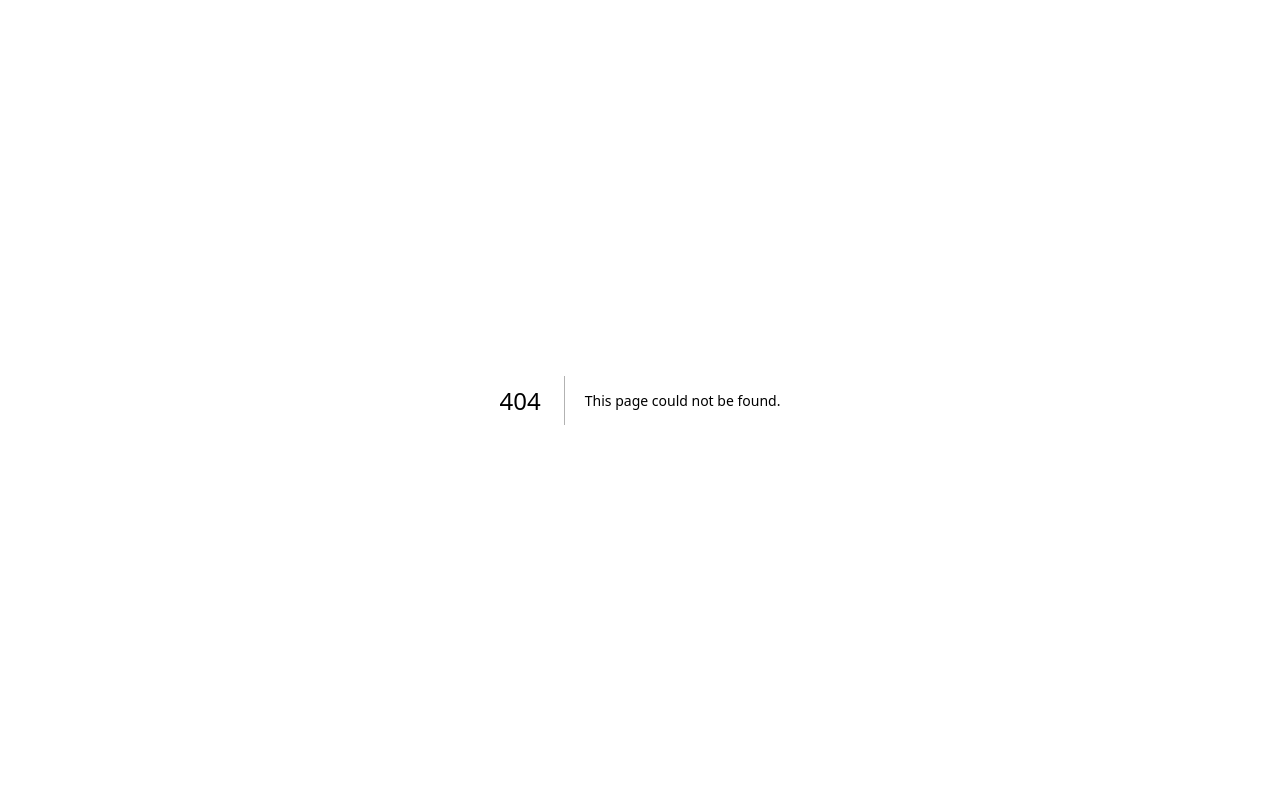
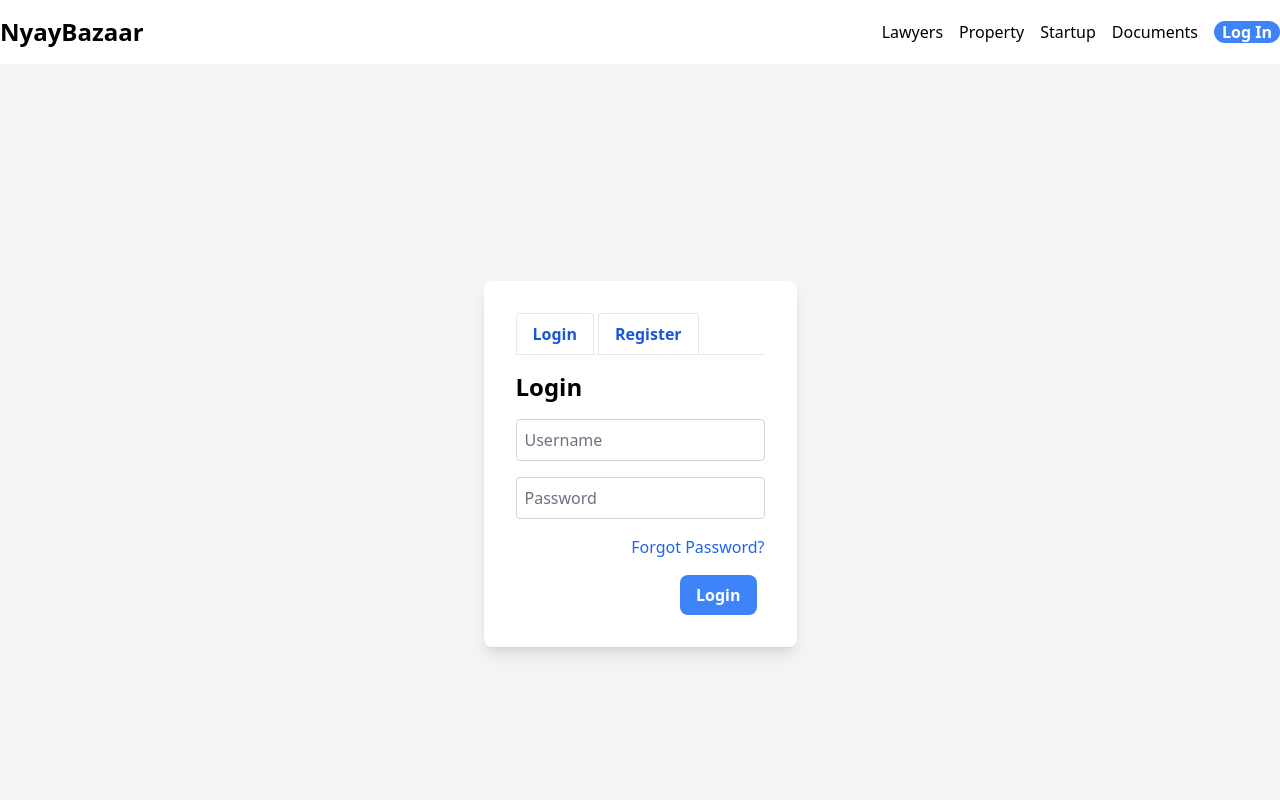
Before and after one commit to noobCoderVP/SIH_vikram, a Next.js app in the folder frontend/: page /login in a window 1280 px wide. Before the commit this address had no page. Shown: the top 800 px of the page. Built offline with nearby package versions, Linux system fonts and the light colour scheme.

Commit message:
Add login and register page

```diff
--- a/frontend/components/LoginButton.js
+++ b/frontend/components/LoginButton.js
@@ -1,12 +1,27 @@
 import React from 'react';
+import { useState } from 'react';
+import Link from 'next/link';
 
 const LoginButton = () => {
+  const [isOpen, setIsOpen] = useState(false);
+
+  const openModal = () => {
+    setIsOpen(true);
+  };
+
+  const closeModal = () => {
+    setIsOpen(false);
+  };
   return (
-    <button
+    <div>
+    <Link
       className="bg-blue-500 hover:bg-blue-600 text-white font-bold px-2 rounded-full transition duration-300"
+      href="/login"
     >
       Log In
-    </button>
+    </Link>
+
+    </div>
   );
 };
 
--- /dev/null
+++ b/frontend/pages/login.js
@@ -0,0 +1,148 @@
+// LoginPage.js
+import Footer from '@/components/Footer';
+import Header from '@/components/Header';
+import React, { useState } from 'react';
+
+const LoginPage = () => {
+  const [activeTab, setActiveTab] = useState('login');
+  const [loginData, setLoginData] = useState({ username: '', password: '' });
+  const [registrationData, setRegistrationData] = useState({ username: '', password: '', email: '' });
+
+  const handleTabClick = (tab) => {
+    setActiveTab(tab);
+  };
+
+  const handleLoginSubmit = (e) => {
+    e.preventDefault();
+    // Implement your login logic here using loginData
+    console.log('Logging in with:', loginData);
+  };
+
+  const handleRegistrationSubmit = (e) => {
+    e.preventDefault();
+    // Implement your registration logic here using registrationData
+    console.log('Registering with:', registrationData);
+  };
+
+  return (
+    <div>
+        <Header />
+    <div className="min-h-screen flex items-center justify-center bg-gray-100">
+      <div className="bg-white p-8 rounded-lg shadow-lg">
+        <div className="mb-4">
+          <ul className="flex border-b">
+            <li
+              className={`mr-1 cursor-pointer ${activeTab === 'login' ? 'border-indigo-500 text-indigo-600' : 'border-gray-300'}`}
+              onClick={() => handleTabClick('login')}
+            >
+              <button
+                className={`bg-white inline-block border-l border-t border-r rounded-t py-2 px-4 text-blue-700 font-semibold ${activeTab === 'login' ? 'bg-white' : 'bg-gray-100'}`}
+              >
+                Login
+              </button>
+            </li>
+            <li
+              className={`cursor-pointer ${activeTab === 'register' ? 'border-indigo-500 text-indigo-600' : 'border-gray-300'}`}
+              onClick={() => handleTabClick('register')}
+            >
+              <button
+                className={`bg-white inline-block border-l border-t border-r rounded-t py-2 px-4 text-blue-700 font-semibold ${activeTab === 'register' ? 'bg-white' : 'bg-gray-100'}`}
+              >
+                Register
+              </button>
+            </li>
+          </ul>
+        </div>
+
+        {activeTab === 'login' && (
+          <form onSubmit={handleLoginSubmit}>
+            <h2 className="text-black text-2xl font-semibold mb-4">Login</h2>
+            <div className="mb-4">
+              <input
+                type="text"
+                placeholder="Username"
+                className="w-full p-2 border border-gray-300 rounded"
+                value={loginData.username}
+                onChange={(e) => setLoginData({ ...loginData, username: e.target.value })}
+              />
+            </div>
+            <div className="mb-4">
+              <input
+                type="password"
+                placeholder="Password"
+                className="w-full p-2 border border-gray-300 rounded"
+                value={loginData.password}
+                onChange={(e) => setLoginData({ ...loginData, password: e.target.value })}
+              />
+            </div>
+            <div className="mb-4 text-blue-600 text-right">
+              <a href="#">Forgot Password?</a>
+            </div>
+            <div className="flex justify-end">
+              <button
+                type="submit"
+                className="bg-blue-500 hover:bg-blue-700 text-white font-semibold py-2 px-4 rounded-lg mr-2"
+              >
+                Login
+              </button>
+            </div>
+          </form>
+        )}
+
+        {activeTab === 'register' && (
+          <form onSubmit={handleRegistrationSubmit}>
+            <h2 className=" text-black text-2xl font-semibold mb-4">Register</h2>
+            <div className="text-black mb-4">
+              <input
+                type="text"
+                placeholder="Username"
+                className="w-full p-2 border border-gray-300 rounded"
+                value={registrationData.username}
+                onChange={(e) => setRegistrationData({ ...registrationData, username: e.target.value })}
+              />
+            </div>
+            <div className="text-black mb-4">
+              <input
+                type="password"
+                placeholder="Password"
+                className="w-full p-2 border border-gray-300 rounded"
+                value={registrationData.password}
+                onChange={(e) => setRegistrationData({ ...registrationData, password: e.target.value })}
+              />
+            </div>
+            <div className="text-black mb-4">
+              <input
+                type="text"
+                placeholder="Email"
+                className="w-full p-2 border border-gray-300 rounded"
+                value={registrationData.email}
+                onChange={(e) => setRegistrationData({ ...registrationData, email: e.target.value })}
+              />
+            </div>
+            <div className="text-black mb-4">
+              <input
+                type="text"
+                placeholder="Phone Number"
+                className="w-full p-2 border border-gray-300 rounded"
+                value={registrationData.number}
+                onChange={(e) => setRegistrationData({ ...registrationData, number: e.target.value })}
+              />
+            </div>
+            <div className="flex justify-end">
+              <button
+                type="submit"
+                className="bg-green-500 hover:bg-green-700 text-white font-semibold py-2 px-4 rounded-lg mr-2"
+              >
+                Register
+              </button>
+            </div>
+          </form>
+        )}
+      </div>
+    </div>
+    <Footer/>
+    </div>
+  );
+};
+
+export default LoginPage;
```
